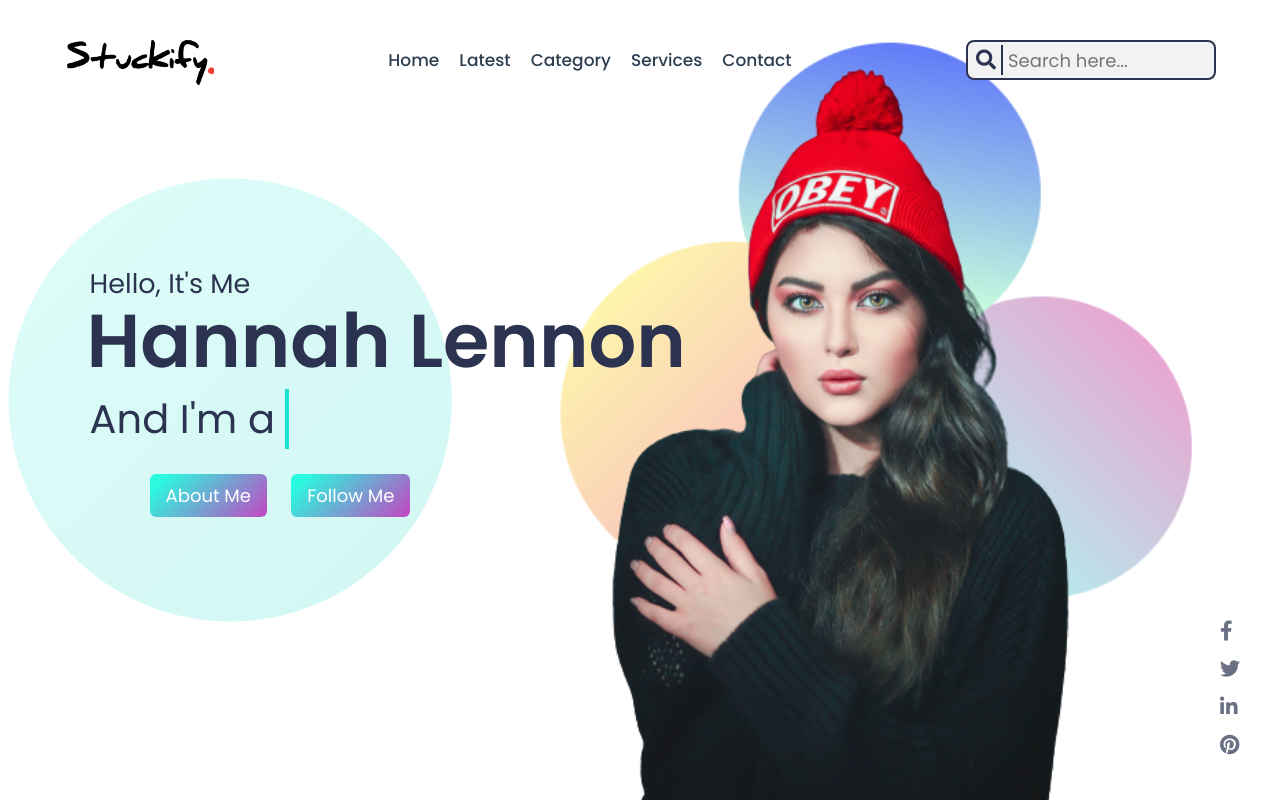
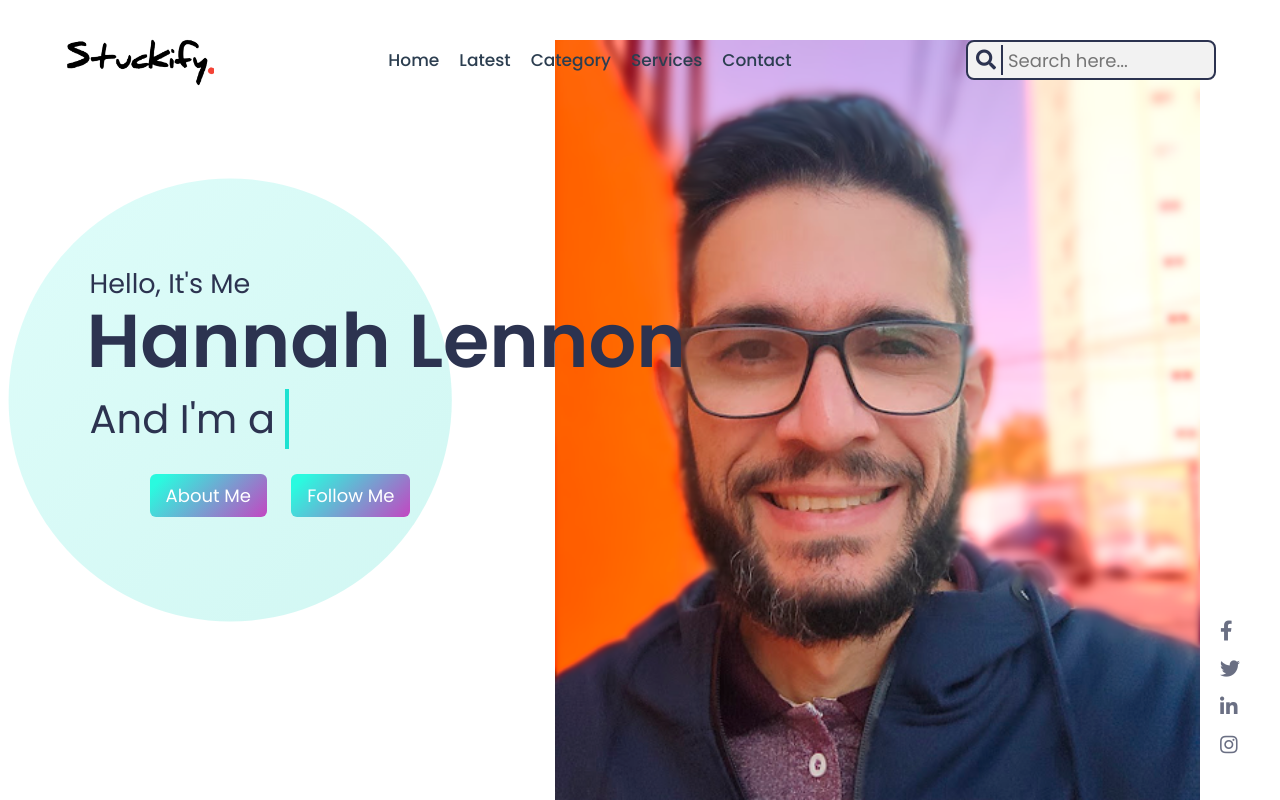
Before and after one commit to cananeadouglas/cananeadouglas.github.io, a plain HTML site: page index.html in a window 1280 px wide. Drawn offline with Linux system fonts and the light colour scheme.

Commit message:
teste 02

```diff
--- a/index.html
+++ b/index.html
@@ -47,14 +47,14 @@
  </div>
      </div>
      <div class="girl">
-       <img src="images/girl.png" alt="">
+       <img src="images/boy.png" alt="">
      </div>
    </div>
    <div class="media-icons">
     <a href="#"><i class="fab fa-facebook-f"></i></a>
     <a href="#"><i class="fab fa-twitter"></i></a>
     <a href="#"><i class="fab fa-linkedin-in"></i></a>
-    <a href="#"><i class="fab fa-pinterest"></i></a>
+    <a href="#"><i class="fab fa-instagram"></i></a>
   </div>
  </header>
 </body>
```
Also changed, not shown: images/boy.png (added), images/girl.png (deleted).
